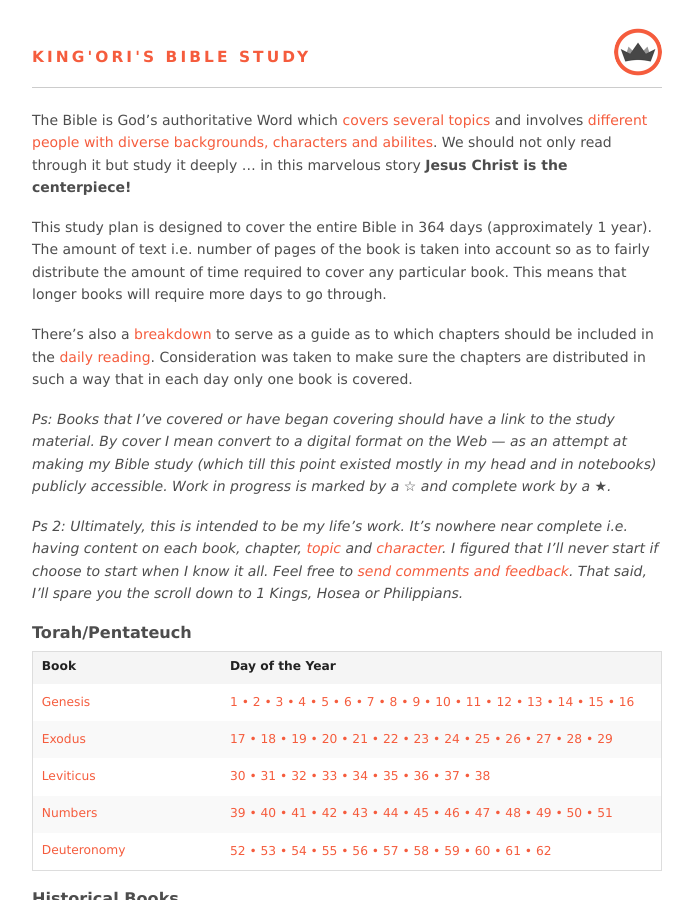
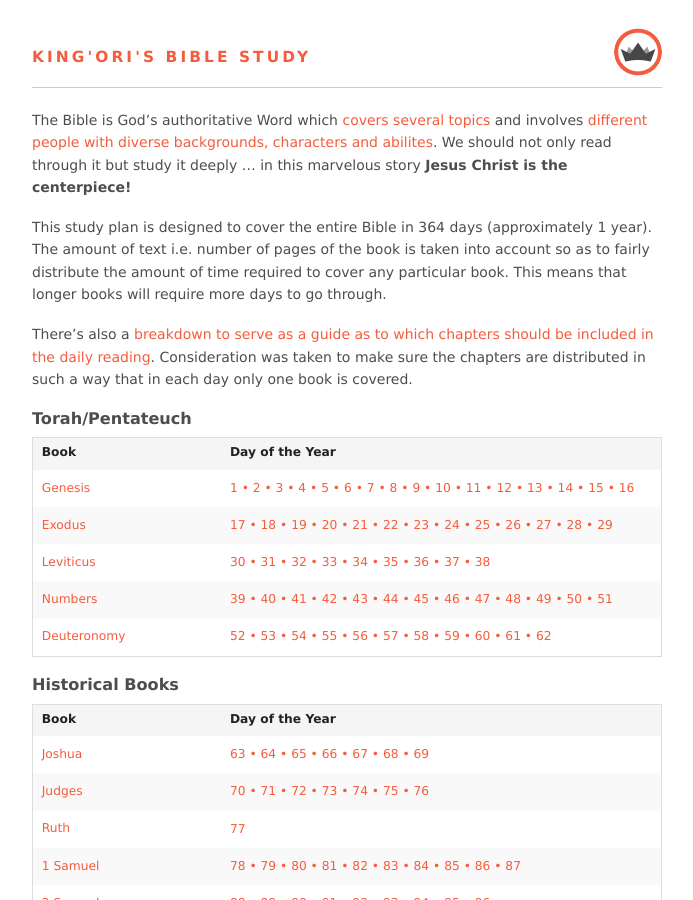
Before and after one commit to itskingori/systematic-theology, a Jekyll site: the page built from index.md, in a window 1280 px wide and 900 px high. Shown: the whole window, without its empty margins (293-986 px from the left). Built offline with Jekyll 4.4.1, drawn with Linux system fonts in a browser that asks for light colours.

Commit message:
Update homepage copy

```diff
--- a/index.md
+++ b/index.md
@@ -20,22 +20,10 @@ account so as to fairly distribute the amount of time required to cover any
 particular book. This means that longer books will require more days to go
 through.
 
-There's also a [breakdown][1] to serve as a guide as to which chapters should be
-included in the [daily reading][1]. Consideration was taken to make sure the
+There's also a [breakdown to serve as a guide as to which chapters should be
+included in the daily reading][1]. Consideration was taken to make sure the
 chapters are distributed in such a way that in each day only one book is
 covered.
-
-_Ps: Books that I've covered or have began covering should have a link to the
-study material. By cover I mean convert to a digital format on the Web — as an
-attempt at making my Bible study (which till this point existed mostly in my
-head and in notebooks) publicly accessible. Work in progress is marked by a ☆
-and complete work by a ★._
-
-_Ps 2: Ultimately, this is intended to be my life's work. It's nowhere near
-complete i.e. having content on each book, chapter, [topic][3] and
-[character][2]. I figured that I'll never start if choose to start when I know
-it all. Feel free to [send comments and feedback][4]. That said, I'll spare you
-the scroll down to 1 Kings, Hosea or Philippians._
 
 {% for entry in site.data.breakdown.book_days %}
 <h3>{{ entry.section }}</h3>
```
